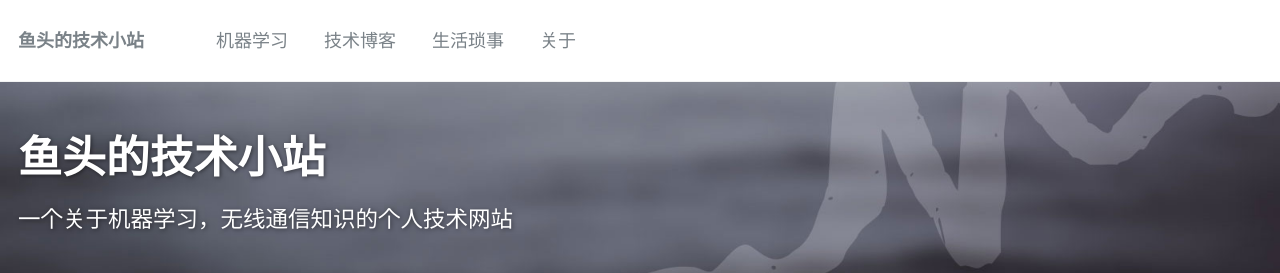
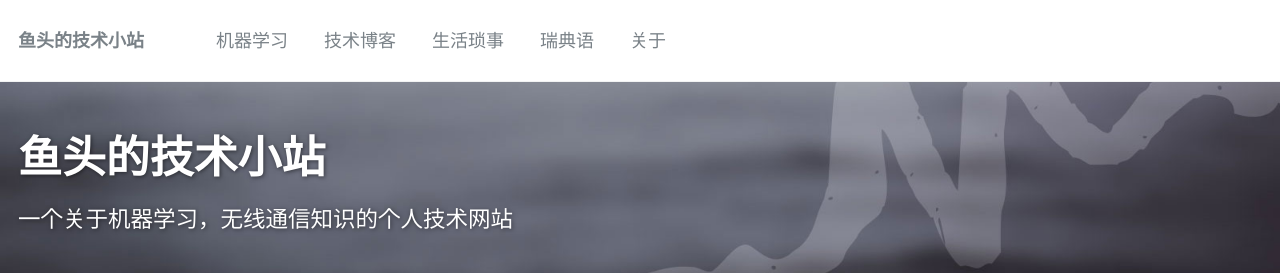
Before and after one commit to lucius-yu/lucius-yu.github.io, a Jekyll site: the page built from _pages/home.md, in a window 1280 px wide. Shown: the top 273 px of the page. Built offline with Jekyll 4.4.1, drawn with Linux system fonts in a browser that asks for light colours.

Commit message:
update navigation.yml
add swedish posts category

```diff
--- a/_data/navigation.yml
+++ b/_data/navigation.yml
@@ -29,6 +29,9 @@ main:
 
   - title: "生活琐事"
     url: /life posts/
+
+  - title: "瑞典语"
+    url: /swedish posts/
 
   - title: "关于"
     url: /about/
```
